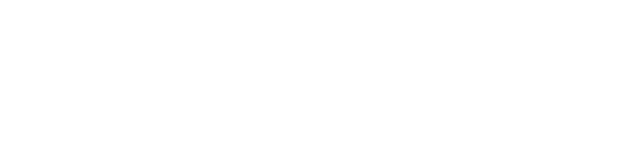
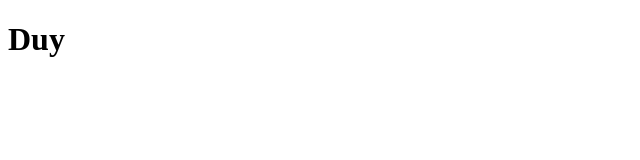
Before and after one commit to CK22V7K530/baitap01, a plain HTML site: page index.html in a window 1280 px wide. Shown: the whole page, without its empty margins (0-640 px from the left). Drawn offline with Linux system fonts and the light colour scheme.

Commit message:
index.html

```diff
--- a/index.html
+++ b/index.html
@@ -4,6 +4,7 @@
     <meta charset="UTF-8">
     <meta name="viewport" content="width=device-width, initial-scale=1.0">
     <title>baitap1</title>
+    <h1>Duy</h1>
 </head>
 <body>
 
```
